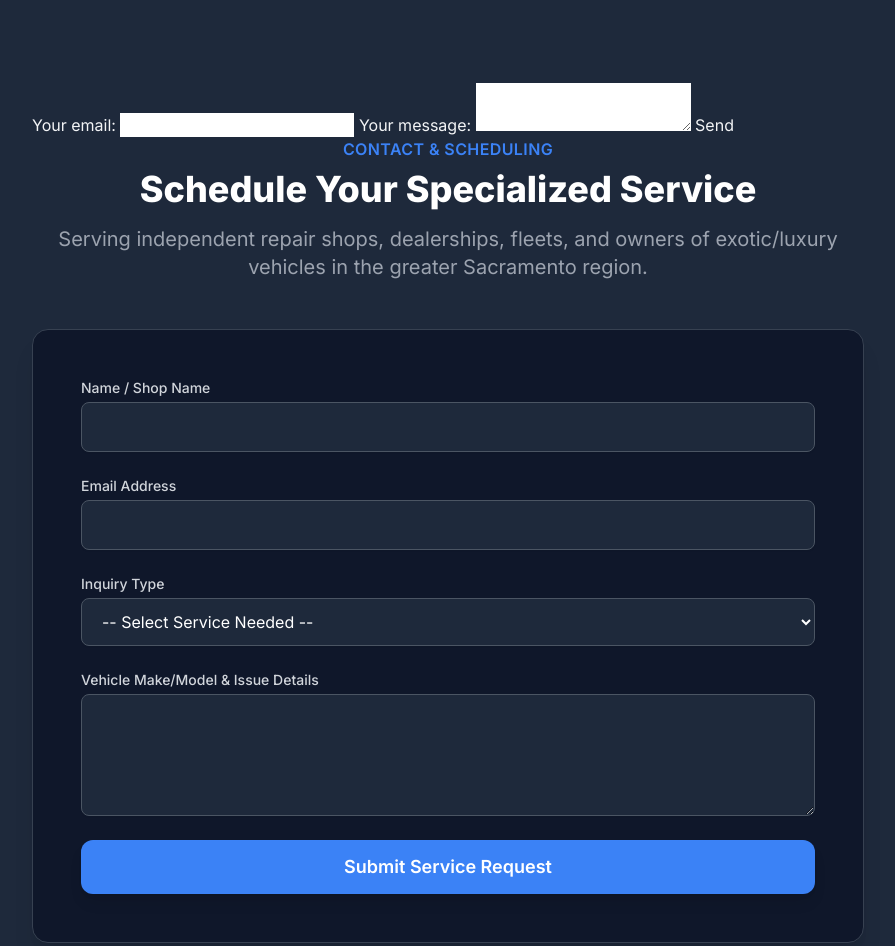
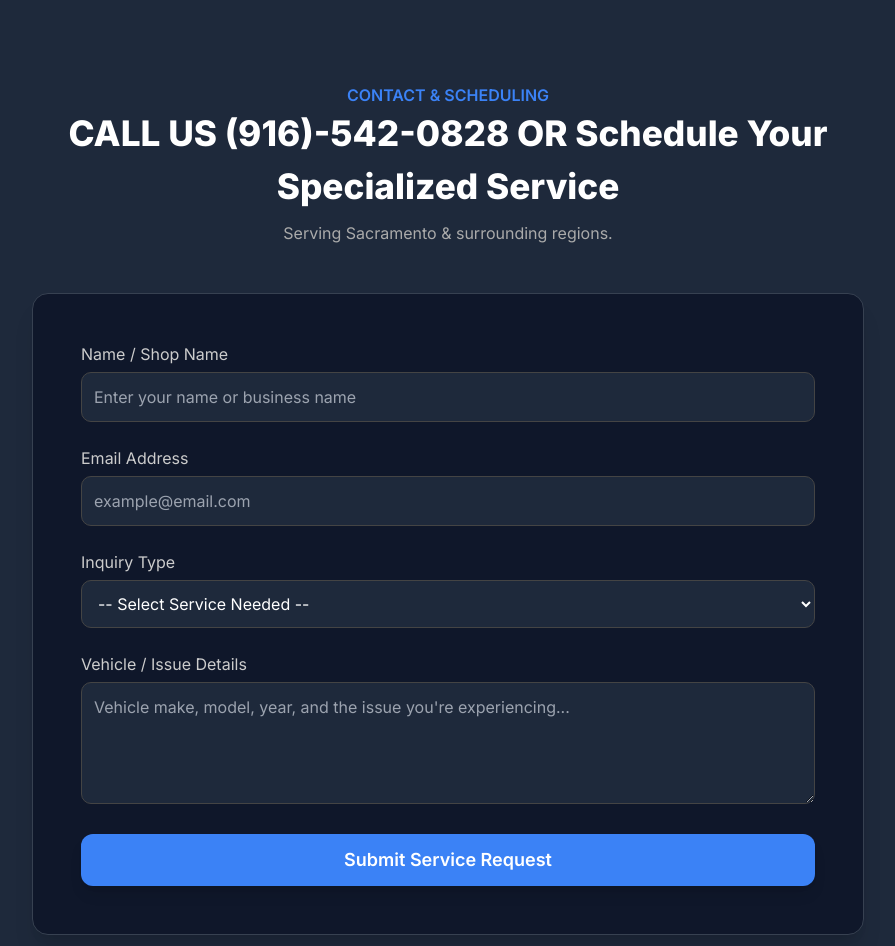
Before and after one commit to usproautollc/us-pro-auto-services, a plain HTML site: page index.html in a window 1280 px wide. Shown: the part 4600-5546 px from the top of the page, without its empty margins (192-1087 px from the left). Drawn offline with nearby package versions, Linux system fonts and the light colour scheme.

Commit message:
Refactor contact section and form structure
Updated the contact section with a new form layout and fields.

```diff
--- a/index.html
+++ b/index.html
@@ -355,65 +355,80 @@
             </div>
       </section>
 
-        <!-- Contact Section -->
+<!-- Contact -->
 <section id="contact" class="py-20 bg-tech-mid">
-            <div class="max-w-4xl mx-auto px-4 sm:px-6 lg:px-8">
-             <form
-                  action="https://formspree.io/f/mjknojyk"
-                  method="POST"
-                >
-                  <label>
-                    Your email:
-                    <input type="email" name="email">
-                  </label>
-                  <label>
-                    Your message:
-                    <textarea name="message"></textarea>
-                  </label>
-                  <!-- your other form fields go here -->
-                  <button type="submit">Send</button>
-             </form>
-                <div class="text-center mb-12">
-                    <h2 class="text-base text-accent-blue font-semibold tracking-wide uppercase">Contact & Scheduling</h2>
-                    <p class="mt-2 text-3xl font-extrabold text-white sm:text-4xl">
-                        Schedule Your Specialized Service
-                    </p>
-                    <p class="mt-4 text-xl text-gray-400">
-                        Serving independent repair shops, dealerships, fleets, and owners of exotic/luxury vehicles in the greater Sacramento region.
-                    </p>
+    <div class="max-w-4xl mx-auto px-4 sm:px-6 lg:px-8 text-center">
+
+        <h2 class="section-label">Contact & Scheduling</h2>
+        <p class="section-title">CALL US (916)-542-0828 OR Schedule Your Specialized Service</p>
+        <p class="section-description">Serving Sacramento & surrounding regions.</p>
+
+        <div class="bg-tech-dark p-8 md:p-12 rounded-2xl shadow-xl border border-gray-700 mt-12">
+
+            <!-- FIXED FORM -->
+            <form action="https://formspree.io/f/mjknojyk" method="POST" class="space-y-6">
+
+                <!-- Name -->
+                <div>
+                    <label class="form-label">Name / Shop Name</label>
+                    <input
+                        type="text"
+                        name="name"
+                        required
+                        class="form-input"
+                        placeholder="Enter your name or business name">
                 </div>
 
-                <div class="bg-tech-dark p-8 md:p-12 rounded-2xl shadow-xl border border-gray-700">
-                    <form action="#" method="POST" class="space-y-6">
+                <!-- Email -->
                 <div>
-                            <label for="name" class="block text-sm font-medium text-gray-300">Name / Shop Name</label>
-                            <input type="text" id="name" name="name" required class="mt-1 block w-full px-4 py-3 border border-gray-600 rounded-lg shadow-sm focus:ring-accent-blue focus:border-accent-blue bg-tech-mid text-white placeholder-gray-500">
+                    <label class="form-label">Email Address</label>
+                    <input
+                        type="email"
+                        name="email"
+                        required
+                        class="form-input"
+                        placeholder="example@email.com">
                 </div>
+
+                <!-- Inquiry Type -->
                 <div>
-                            <label for="email" class="block text-sm font-medium text-gray-300">Email Address</label>
-                            <input type="email" id="email" name="email" required class="mt-1 block w-full px-4 py-3 border border-gray-600 rounded-lg shadow-sm focus:ring-accent-blue focus:border-accent-blue bg-tech-mid text-white placeholder-gray-500">
-                        </div>
-                        <div>
-                            <label for="inquiry-type" class="block text-sm font-medium text-gray-300">Inquiry Type</label>
-                            <select id="inquiry-type" name="inquiry-type" required class="mt-1 block w-full px-4 py-3 border border-gray-600 rounded-lg shadow-sm focus:ring-accent-blue focus:border-accent-blue bg-tech-mid text-white placeholder-gray-500">
-                                <option class="bg-tech-dark" value="">-- Select Service Needed --</option>
-                                <option class="bg-tech-dark" value="diagnostics">Advanced Diagnostics</option>
-                                <option class="bg-tech-dark" value="oem-programming">OEM Programming / Coding</option>
-                                <option class="bg-tech-dark" value="immobilizer">Immobilizer / Key Service</option>
-                                <option class="bg-tech-dark" value="exotic">High-End & Exotic Diagnostics (Supercars)</option>
-                                <option class="bg-tech-dark" value="adas">ADAS Calibration</option>
-                                <option class="bg-tech-dark" value="general">General Inquiry</option>
+                    <label class="form-label">Inquiry Type</label>
+                    <select
+                        name="inquiry"
+                        required
+                        class="form-input">
+                        <option value="">-- Select Service Needed --</option>
+                        <option>Advanced Diagnostics</option>
+                        <option>OEM Programming / Coding</option>
+                        <option>Immobilizer / Key Service</option>
+                        <option>Exotic Diagnostics</option>
+                        <option>ADAS Calibration</option>
+                        <option>General Inquiry</option>
                     </select>
                 </div>
+
+                <!-- Details -->
                 <div>
-                            <label for="details" class="block text-sm font-medium text-gray-300">Vehicle Make/Model & Issue Details</label>
-                            <textarea id="details" name="details" rows="4" required class="mt-1 block w-full px-4 py-3 border border-gray-600 rounded-lg shadow-sm focus:ring-accent-blue focus:border-accent-blue bg-tech-mid text-white placeholder-gray-500"></textarea>
+                    <label class="form-label">Vehicle / Issue Details</label>
+                    <textarea
+                        name="details"
+                        rows="4"
+                        required
+                        class="form-input"
+                        placeholder="Vehicle make, model, year, and the issue you're experiencing..."></textarea>
                 </div>
-                        <button type="submit" class="w-full flex justify-center py-3 px-4 border border-transparent rounded-xl shadow-lg text-lg font-semibold text-white bg-accent-blue hover:bg-blue-700 focus:outline-none focus:ring-2 focus:ring-offset-2 focus:ring-offset-tech-dark focus:ring-accent-blue transition duration-300 transform hover:scale-[1.01]">
+
+                <!-- Submit Button -->
+                <button type="submit"
+                    class="w-full py-3 px-4 rounded-xl shadow-lg text-lg font-semibold text-white bg-accent-blue hover:bg-blue-700 transition duration-300">
                     Submit Service Request
                 </button>
+
             </form>
+            <!-- END FORM -->
+
         </div>
+
     </div>
 </section>
 
```
Lines whose indentation alone changed are shown as unchanged.
